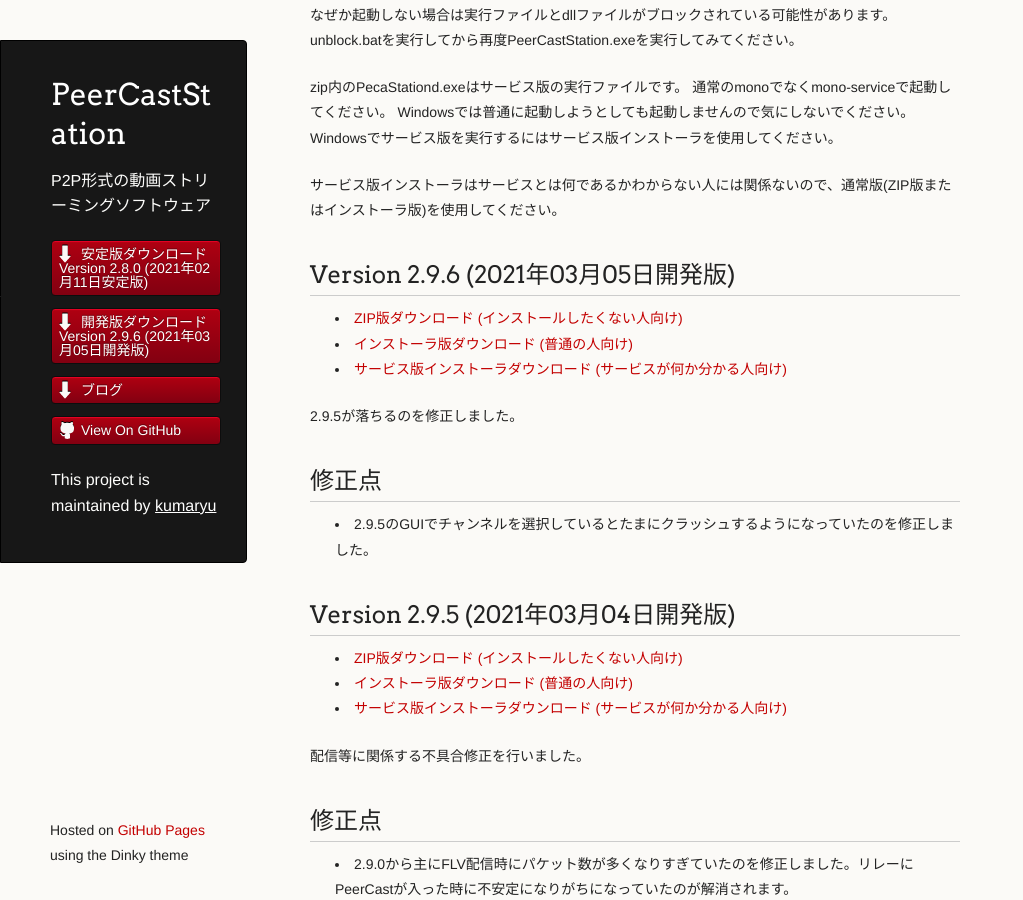
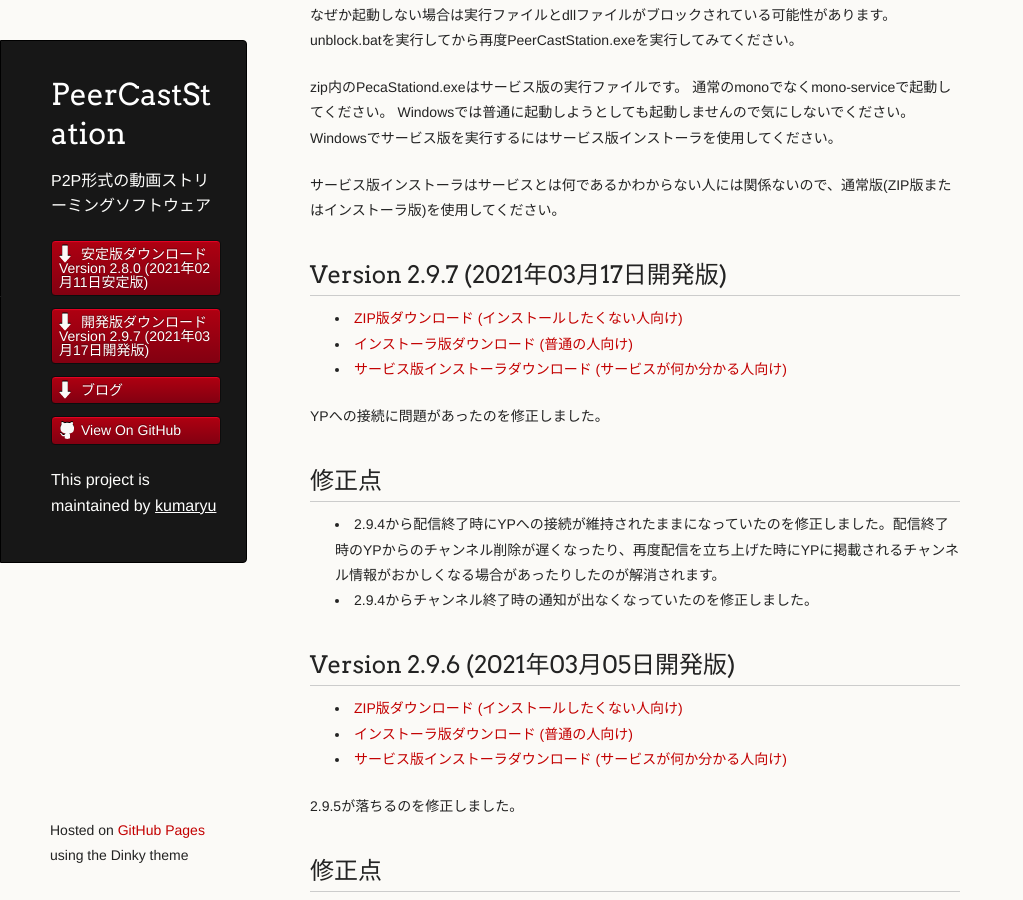
Before and after one commit to kumaryu/peercaststation, a Jekyll site: the page built from download-dev.mkd, in a window 1280 px wide and 900 px high, scrolled down 482 px. Shown: the whole window, without its empty margins (0-1023 px from the left). Built offline with Jekyll 4.4.1, drawn with Linux system fonts in a browser that asks for light colours.

Commit message:
Bumped version up to 2.9.7

```diff
--- a/_data/releasenotes.yml
+++ b/_data/releasenotes.yml
@@ -1,4 +1,24 @@
 ---
+- name: Version 2.9.7 (2021年03月17日開発版)
+  version: 2.9.7
+  channel: dev
+  notes: |
+    YPへの接続に問題があったのを修正しました。
+
+    ## 修正点
+    * 2.9.4から配信終了時にYPへの接続が維持されたままになっていたのを修正しました。配信終了時のYPからのチャンネル削除が遅くなったり、再度配信を立ち上げた時にYPに掲載されるチャンネル情報がおかしくなる場合があったりしたのが解消されます。
+    * 2.9.4からチャンネル終了時の通知が出なくなっていたのを修正しました。
+
+  date: 2021-03-17T13:00:00+09:00
+  url: http://www.pecastation.org/files/PeerCastStation-2.9.7.zip
+  enclosures:
+  - type: archive
+    url: http://www.pecastation.org/files/PeerCastStation-2.9.7.zip
+  - type: installer
+    url: http://www.pecastation.org/files/PeerCastStation-2.9.7.exe
+  - type: serviceinstaller
+    url: http://www.pecastation.org/files/PecaStationd-2.9.7.msi
+
 - name: Version 2.9.6 (2021年03月05日開発版)
   version: 2.9.6
   channel: dev
```
